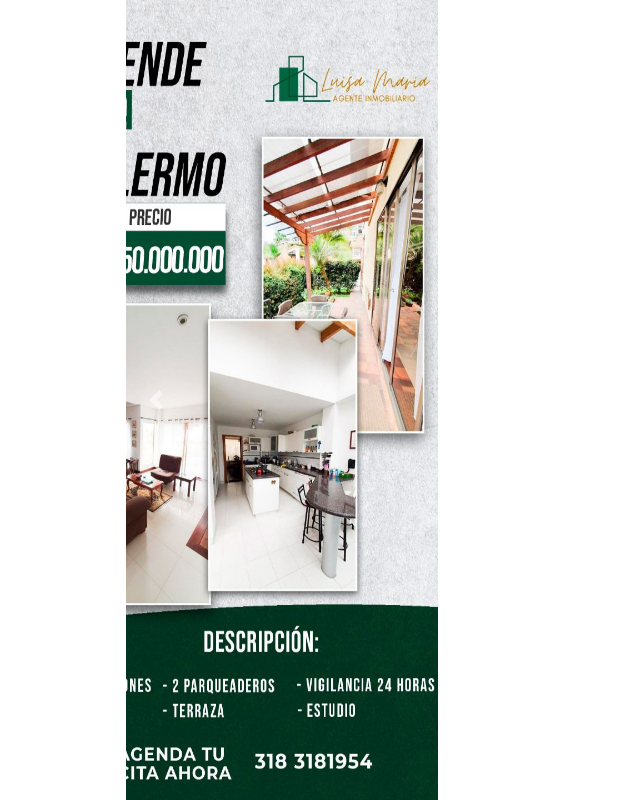
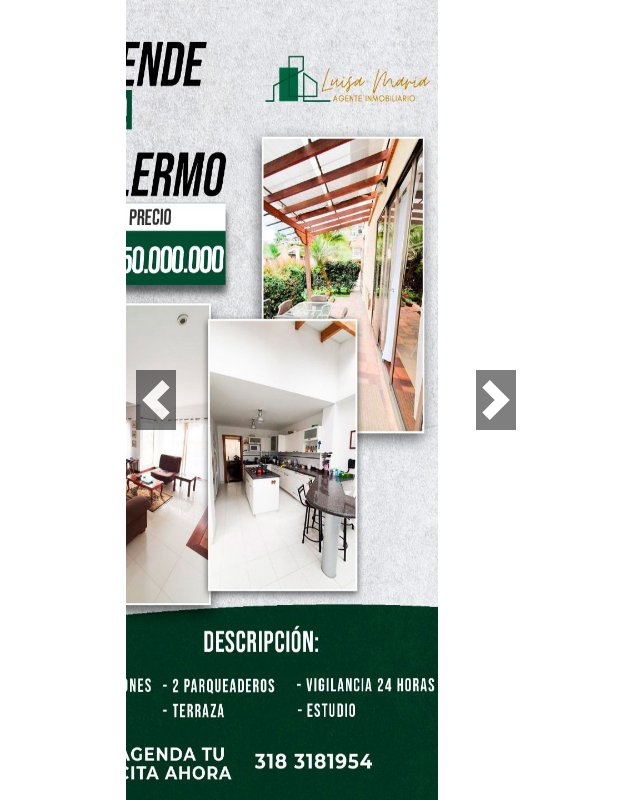
Before and after one commit to k6z6/web.github.io, a plain HTML site: page Agente_inmobiliario.html in a window 1280 px wide. Shown: the whole page, without its empty margins (314-954 px from the left). Drawn offline with nearby package versions, Linux system fonts and the light colour scheme.

Commit message:
upd_2_ag

```diff
--- a/Agente_inmobiliario.html
+++ b/Agente_inmobiliario.html
@@ -30,6 +30,13 @@
       background-size: cover;
       position: relative;
 
+    }
+    .carousel-control-next-icon, .carousel-control-prev-icon {
+    display: inline-block;
+    width: 40px;
+    height: 60px;
+    background-color: black;
+    background-size: 100% 100%;
     }
     .d-block{
       width: 100vh;
```
